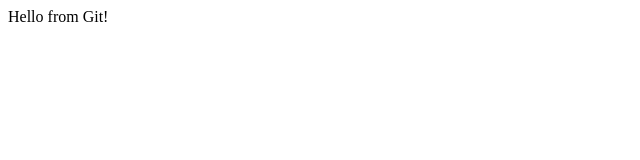
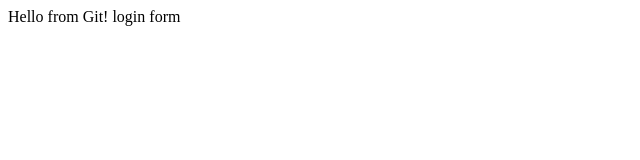
Before and after one commit to meswaniahiral/git_demo, a plain HTML site: page index.html in a window 1280 px wide. Shown: the full height of the page, 0-640 px from the left. Drawn offline with Linux system fonts and the light colour scheme.

Commit message:
login form

```diff
--- /dev/null
+++ b/d2/app2.js
@@ -0,0 +1 @@
+console.log(12);
--- a/index.html
+++ b/index.html
@@ -4,5 +4,6 @@
     </head>
     <body>
         Hello from Git!
+        login form
     </body>
 </html>
```
Also changed, not shown: log.txt (added), login.html (added).
